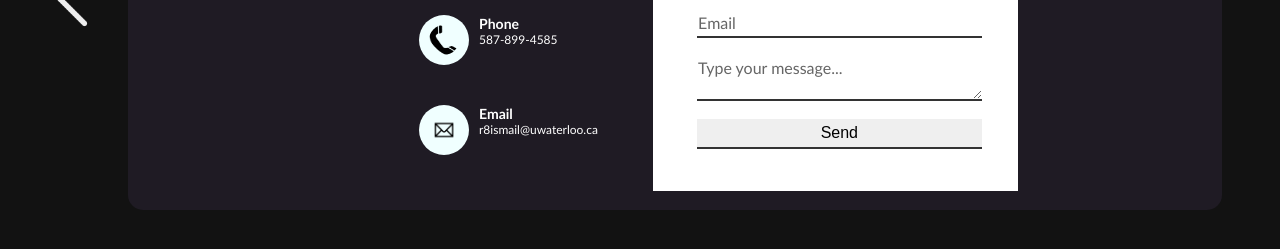
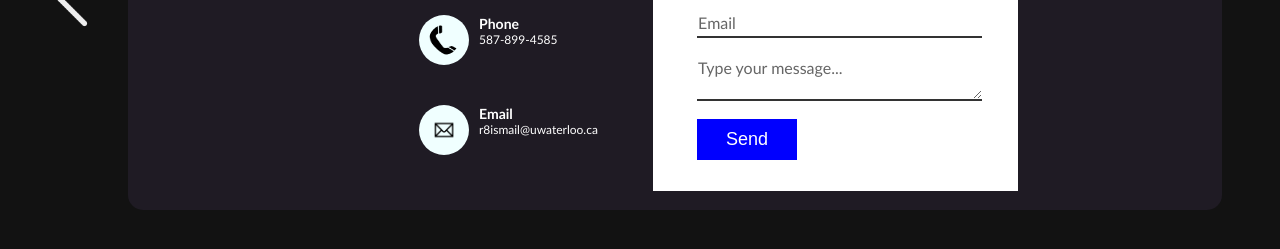
Before and after one commit to rayani1203/Personal-Website, a website: page contact.html in a window 1280 px wide. Shown: the part 435-684 px from the top of the page. Drawn offline with Linux system fonts and the light colour scheme.

Commit message:
Add files via upload

```diff
--- a/contact.html
+++ b/contact.html
@@ -53,7 +53,7 @@
         </div>
       </div>
       <div class = "form">
-        <form>
+        <form action="https://formsubmit.co/rayani1203@gmail.com" method="POST">
           <h1>Send Message</h1>
           <div class="input">
             <input type="text" required="required">
--- a/style.css
+++ b/style.css
@@ -424,3 +424,13 @@ textarea{
     font-size: 12px;
     transform: translateY(-19px);
 }
+
+.form .input input[type="submit"]{
+    width: 100px;
+    background: blue;
+    color: #fff;
+    border: none;
+    cursor: pointer;
+    padding: 10px;
+    font-size: 18px;
+}
```
Also changed, not shown: projects.html (+0 -9 lines).
